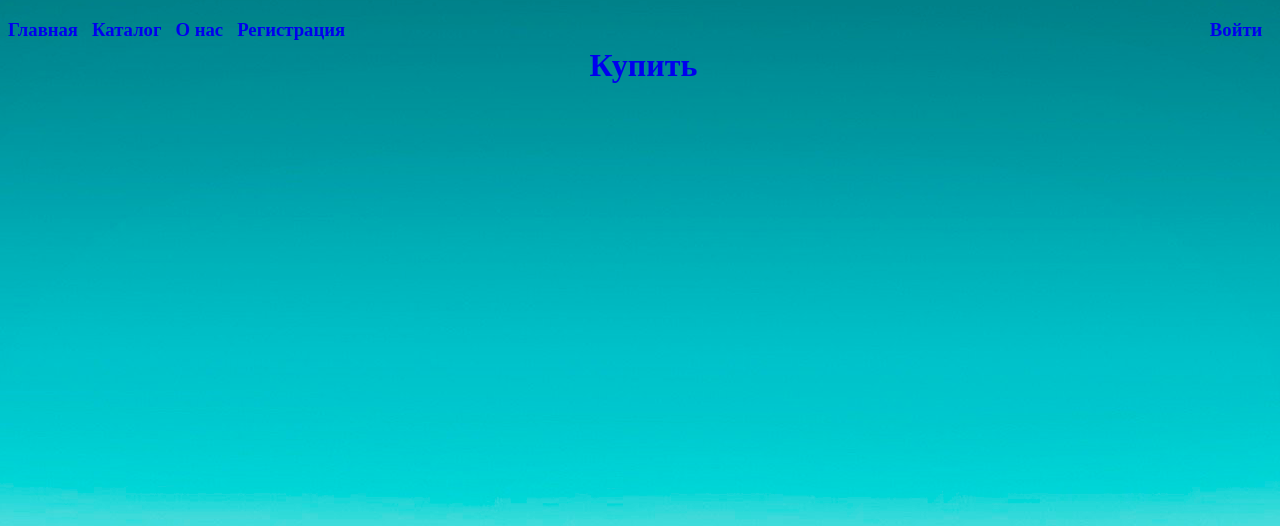
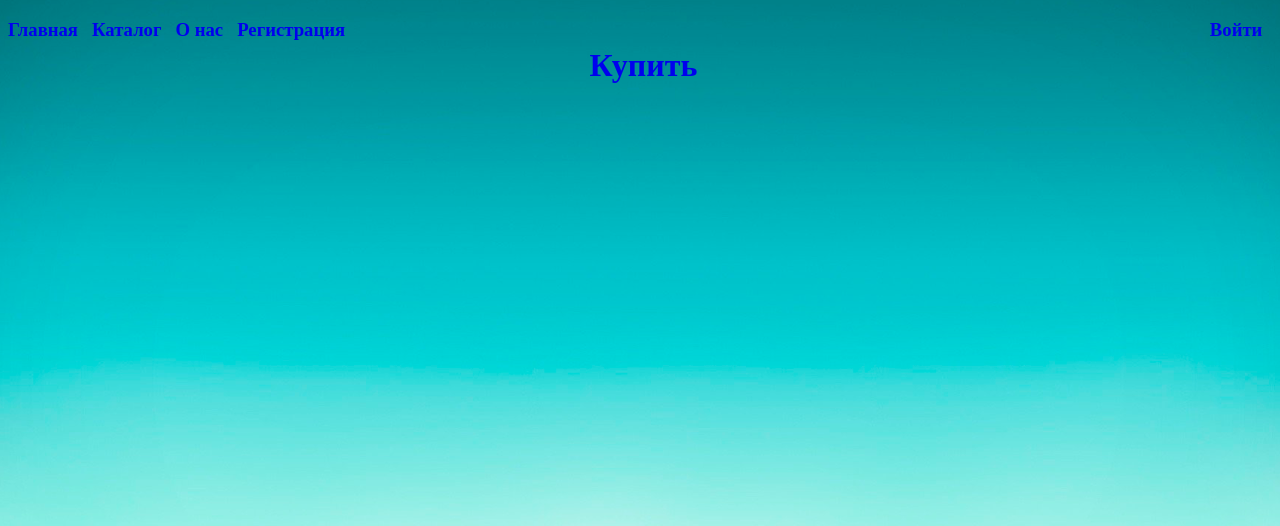
Before and after one commit to razvedcheek/1st, a Flask app: page /good/1 in a window 1280 px wide. Shown: the top 526 px of the page. Run offline with Flask 2, Linux system fonts and the light colour scheme.

Commit message:
fixing scroll bar

```diff
--- a/app/static/style/style.css
+++ b/app/static/style/style.css
@@ -1,8 +1,9 @@
 body {
- color: black;
- background-image: url(/static/img/background.png);
- background-position: top;
+background: url(/static/img/background.png) no-repeat center center fixed;
+background-size: cover;
+overflow: hidden;
 }
+
 
 header{
 position: absolute;
```
